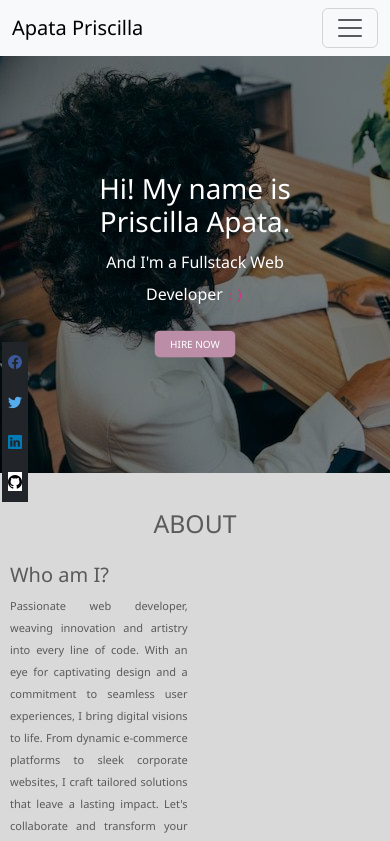
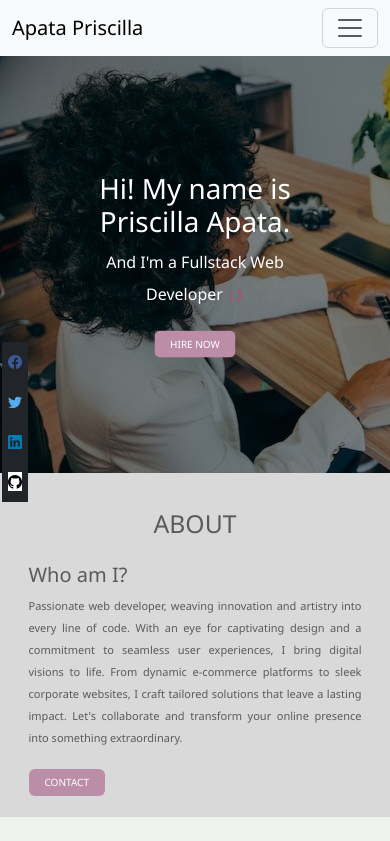
Before and after one commit to ArikeApata/portfolio, a React (Create React App) app: page / in a window 390 px wide. Shown: the top 841 px of the page. Built offline with nearby package versions, Linux system fonts and the light colour scheme.

Commit message:
neww commit

```diff
--- a/src/index.css
+++ b/src/index.css
@@ -247,8 +247,13 @@ h2 {
     margin: 0;
   }
 
-  .skills {
+  .about-right {
     display: none;
+  }
+  .about-left{
+    width: 90%;
+    margin: auto;
+    justify-content: center;
   }
 
 
```
